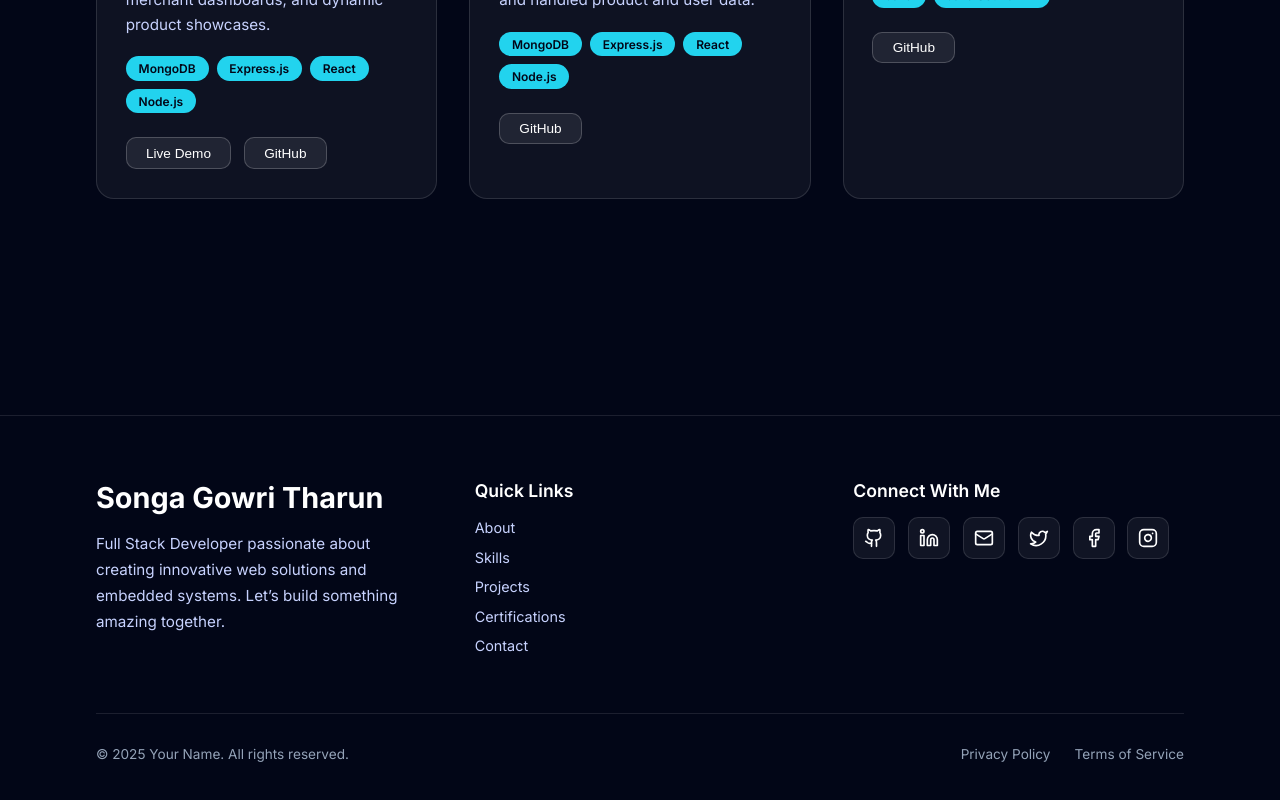
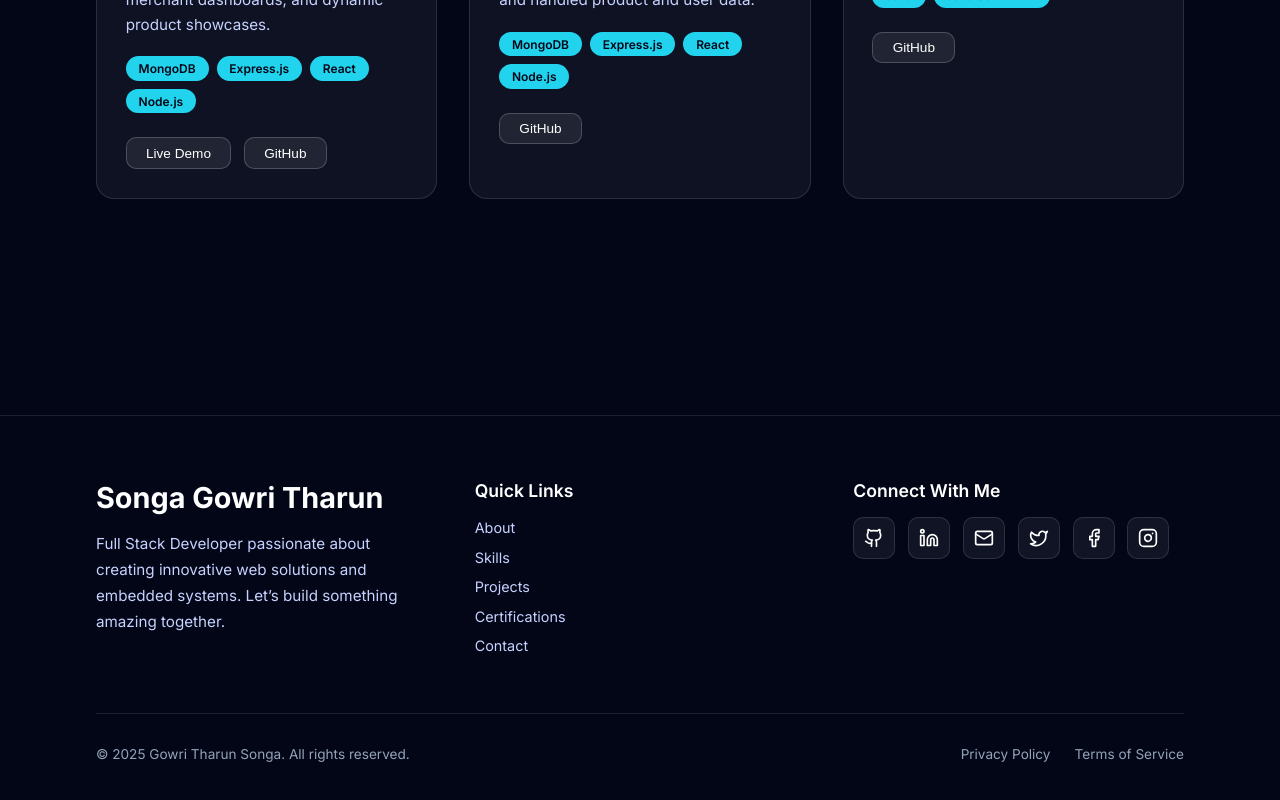
Before and after one commit to gowritharun-songa/my-portfolio, a React (Vite) app: page / in a window 1280 px wide. Shown: the part 3965-4765 px from the top of the page. Built offline with nearby package versions, Linux system fonts and the light colour scheme.

Commit message:
change in the fotter

```diff
--- a/src/components/Fotter.jsx
+++ b/src/components/Fotter.jsx
@@ -102,7 +102,7 @@ const Footer = () => {
         {/* Bottom Bar */}
         <div className="footer-bottom">
           <p>
-            © {new Date().getFullYear()} Your Name. All rights reserved.
+            © {new Date().getFullYear()} Gowri Tharun Songa. All rights reserved.
           </p>
 
           <div className="footer-legal">
```
